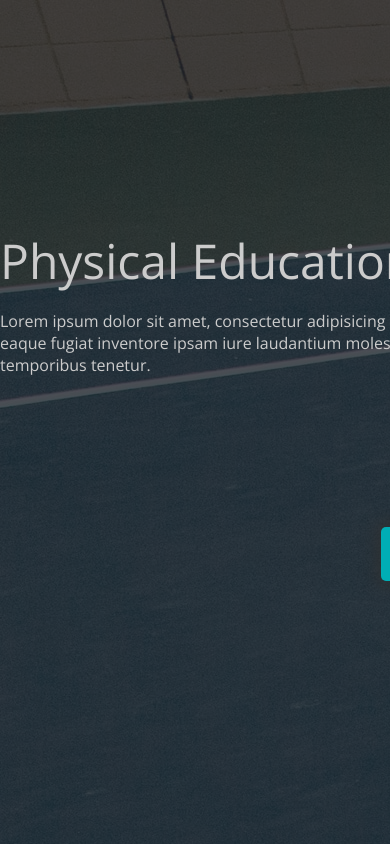
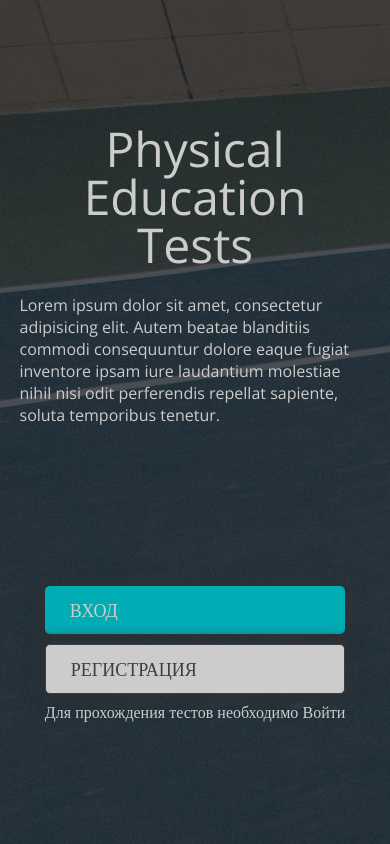
Before and after one commit to upndrey/PETests, a PHP site: page / in a window 390 px wide. Run offline with PHP 8.4, Linux system fonts and the light colour scheme; the visitor is signed in with stand-in values (Sample User, id 1); data that the repository does not hold is empty.

Commit message:
Адаптив

```diff
--- a/css/index.css
+++ b/css/index.css
@@ -41,7 +41,7 @@ body{
     margin-bottom: 25px;
 }
 
-p{
+.main p{
     width: 75%;
     margin-bottom: 150px;
     line-height: normal;
@@ -160,13 +160,14 @@ p{
     color: #ccc;
     background: #00adb5;
     border: 1px solid #ccc;
-    margin-bottom: 50px;
+    margin-bottom: 30px;
     -webkit-transition: background, color 500ms;
     -moz-transition: background, color 500ms;
     -ms-transition: background, color 500ms;
     -o-transition: background, color 500ms;
     transition: background, color 500ms;
 }
+
 .login-container form input[type="submit"]:hover{
     color: #00adb5;
     background: #ccc;
--- /dev/null
+++ b/css/media.css
@@ -0,0 +1,150 @@
+/* xs - устройства (до 576px) */
+@media (max-width: 576px) {
+    /* CSS для ширины, которая меньше 575px (включительно) */
+    .container{
+        width: 90%;
+        margin: auto;
+    }
+
+    .main h1{
+        text-align: center;
+    }
+
+    .main p{
+        width: 100%;
+    }
+
+
+    .login-block .btn{
+        display: block;
+        padding: 15px 25px;
+        font-size: 18px;
+        margin: 10px 0;
+    }
+
+
+    /* login/signup */
+    .login h2, .signup h2{
+        margin: 15px 0;
+        font-size: 26px;
+    }
+
+    .login-container form label{
+        font-size: 20px;
+    }
+
+    .close-btn{
+        top: 17px;
+        right: 30px;
+        width: 25px;
+        height: 25px;
+    }
+
+    .login-container{
+        width: 90%;
+        margin: auto;
+    }
+
+    .login-container form{
+        width: 90%;
+        margin: auto;
+    }
+
+    .login, .signup{
+        top: 10px;
+        left: 5%;
+    }
+
+    /* tests */
+    .tests .test-help{
+        line-height: 20px;
+    }
+
+    .tests-header{
+        align-items: center;
+    }
+
+    .tests-header h1{
+        font-size: 20px;
+        text-align: center;
+    }
+
+    .tests-header-links a{
+        display: flex;
+        align-items: center;
+        text-align: center;
+        padding: 0;
+    }
+
+    .tests-header-links .username{
+        display: flex;
+        align-items: center;
+        text-align: center;
+        padding: 0 5px 0 0;
+    }
+
+    .test-block{
+        display: flex;
+        flex-wrap: wrap;
+        align-items: center;
+        margin-bottom: 30px;
+    }
+
+    .test-block .block-elem{
+        width: 100%;
+        border: 1px solid #000;
+        padding: 10px 20px;
+        margin: 2px;
+    }
+
+    .groupsController{
+        flex-direction: column;
+        height: auto;
+    }
+}
+
+/* sm-устройства (больше или равно 576px) */
+@media (min-width: 576px) {
+    /* CSS для: 576px <= ширины <= 767px */
+    .container{
+        width: 560px;
+    }
+
+    .main h1{
+        text-align: center;
+    }
+
+    .main p{
+        width: 100%;
+    }
+
+    /* tests */
+    .tests .test-help{
+        line-height: 20px;
+    }
+}
+
+/* md-устройства (больше или равно 768px) */
+@media (min-width: 768px) {
+    /* CSS для: 768px <= ширины <= 991px */
+    .container{
+        width: 760px;
+    }
+
+}
+
+/* lg-устройства (больше или равно 992px) */
+@media (min-width: 992px) {
+    /* CSS для: 992px <= ширины <= 1119px */
+    .container{
+        width: 960px;
+    }
+}
+
+/* xl-устройства (больше или равно 1200px) */
+@media (min-width: 1200px) {
+    /* CSS для: ширины >= 1200px */
+    .container{
+        width: 1120px;
+    }
+}
--- a/pages/admin.php
+++ b/pages/admin.php
@@ -22,6 +22,7 @@ $loginId = mysqli_fetch_array($resultLoginId);
     <link href="https://fonts.googleapis.com/css?family=Ubuntu+Condensed&display=swap&subset=cyrillic" rel="stylesheet">
     <link rel="stylesheet" href="../css/reset.css">
     <link rel="stylesheet" href="../css/index.css">
+    <link rel="stylesheet" href="../css/media.css">
 </head>
 <body>
 <header class="tests-header">
@@ -57,7 +58,7 @@ $loginId = mysqli_fetch_array($resultLoginId);
                 ?>
             </div>
             <input type="hidden" name="removeGroups" value="<? echo $i; ?>">
-            <input type="submit" value="Удалить">
+            <input type="submit" value="Удалить группы">
         </form>
     </div>
 
--- a/pages/test1.php
+++ b/pages/test1.php
@@ -25,6 +25,7 @@ $resultAnswers = mysqli_query($connection, "(SELECT text FROM answer_variants WH
     <link href="https://fonts.googleapis.com/css?family=Ubuntu+Condensed&display=swap&subset=cyrillic" rel="stylesheet">
     <link rel="stylesheet" href="../css/reset.css">
     <link rel="stylesheet" href="../css/index.css">
+    <link rel="stylesheet" href="../css/media.css">
 </head>
 <body>
 
--- a/pages/test2.php
+++ b/pages/test2.php
@@ -25,6 +25,7 @@ $resultAnswers = mysqli_query($connection, "(SELECT text FROM answer_variants WH
     <link href="https://fonts.googleapis.com/css?family=Ubuntu+Condensed&display=swap&subset=cyrillic" rel="stylesheet">
     <link rel="stylesheet" href="../css/reset.css">
     <link rel="stylesheet" href="../css/index.css">
+    <link rel="stylesheet" href="../css/media.css">
 </head>
 <body>
 <header class="tests-header">
--- a/pages/test3.php
+++ b/pages/test3.php
@@ -23,6 +23,7 @@ require_once "../php/connection.php";
     <link href="https://fonts.googleapis.com/css?family=Ubuntu+Condensed&display=swap&subset=cyrillic" rel="stylesheet">
     <link rel="stylesheet" href="../css/reset.css">
     <link rel="stylesheet" href="../css/index.css">
+    <link rel="stylesheet" href="../css/media.css">
 </head>
 <body>
 <header class="tests-header">
--- a/pages/tests.php
+++ b/pages/tests.php
@@ -23,6 +23,7 @@
     <link href="https://fonts.googleapis.com/css?family=Ubuntu+Condensed&display=swap&subset=cyrillic" rel="stylesheet">
     <link rel="stylesheet" href="../css/reset.css">
     <link rel="stylesheet" href="../css/index.css">
+    <link rel="stylesheet" href="../css/media.css">
 </head>
 <body>
 <header class="tests-header">
--- a/partials/header.php
+++ b/partials/header.php
@@ -11,5 +11,6 @@
     <link href="https://fonts.googleapis.com/css?family=Ubuntu+Condensed&display=swap&subset=cyrillic" rel="stylesheet">
     <link rel="stylesheet" href="../css/reset.css">
     <link rel="stylesheet" href="../css/index.css">
+    <link rel="stylesheet" href="../css/media.css">
 </head>
 <body>
```
